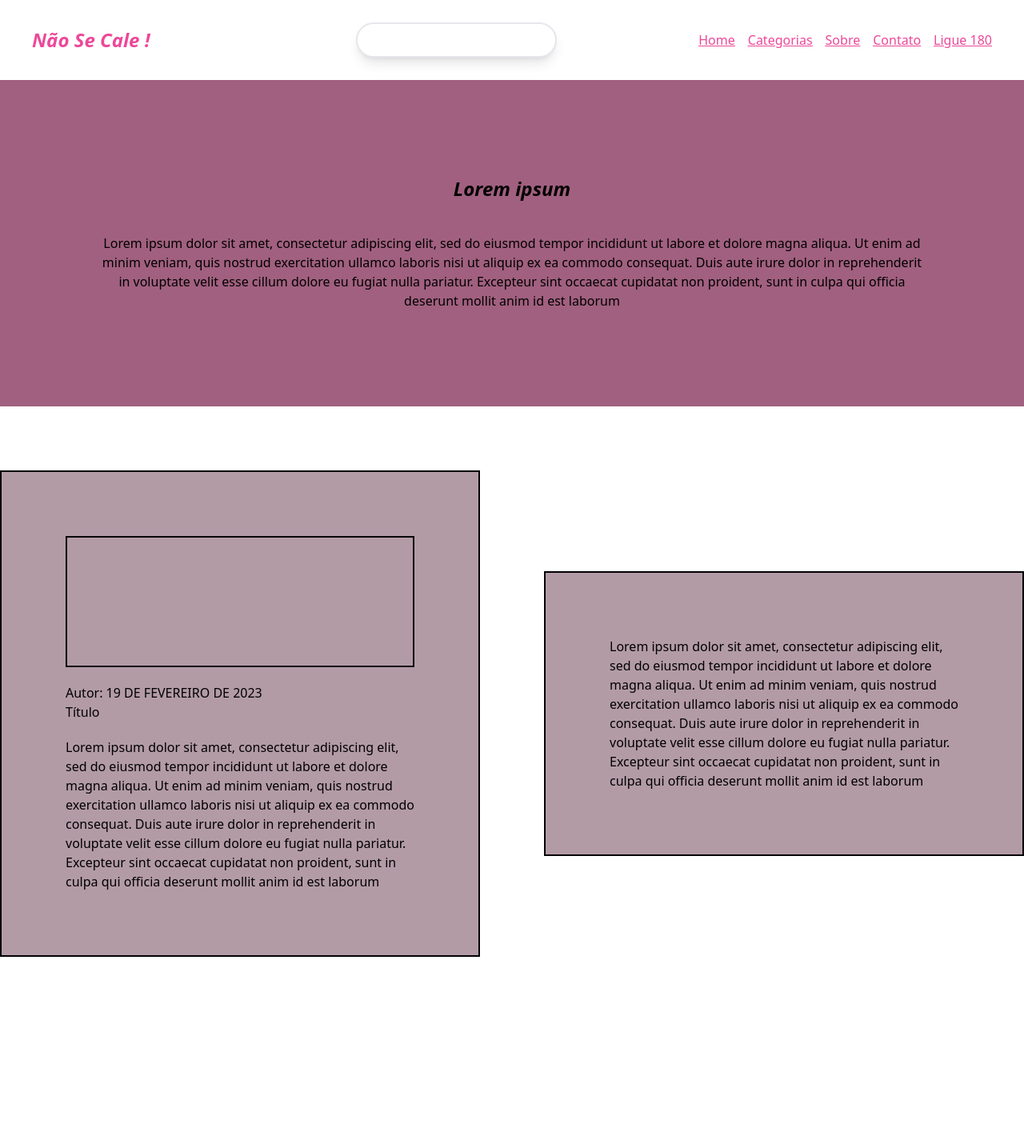
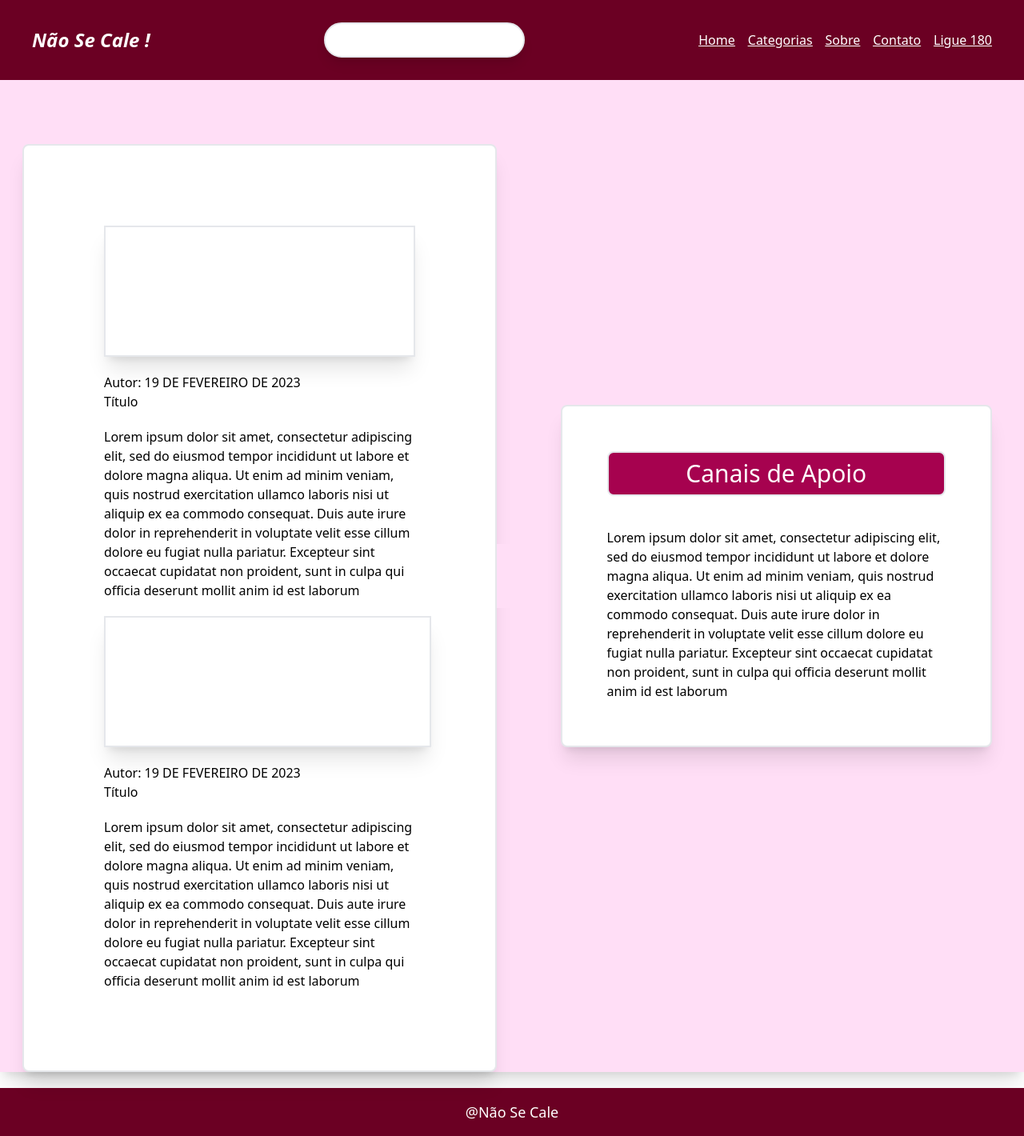
Before and after one commit to arthurcant/Nao-Se-Cale-Mulher, a React (Create React App) app in the folder naosecale/: page / in a window 1280 px wide. Shown: the whole page at 80% size. Before the commit the page ends 1196 px from the top, so only its background shows below. Built offline with nearby package versions, Linux system fonts and the light colour scheme.

Commit message:
<ViniciusRCSilva@users.noreply.github.com>

```diff
--- /dev/null
+++ b/naosecale/src/components/Footer.js
@@ -0,0 +1,17 @@
+import { Link } from "react-router-dom";
+import { Hamburguer } from './HamburguerBtn'
+
+export function Footer(){
+    return(
+        <div>
+            <div className="items-center justify-between mt-5 py-4 shadow-xl text-white bg-[#6b0023] text-lg text-center">
+                <span>@Não Se Cale</span>
+            </div>
+
+
+        </div>
+    )
+
+
+
+    }
--- a/naosecale/src/components/Topbar.js
+++ b/naosecale/src/components/Topbar.js
@@ -3,13 +3,13 @@ import { Hamburguer } from './HamburguerBtn'
 
 export function Topbar(){
     return(
-        <div className="flex flex-row w-full items-center justify-between py-7 shadow-xl text-pink-500 px-10">
+        <div className="flex flex-row w-full items-center justify-between py-7 shadow-xl text-white bg-[#6b0023] px-10">
             <div className="italic font-extrabold items-center text-xl lg:text-2xl">
                 <Link to="/"><span className="hidden lg:flex">Não Se Cale !</span></Link>
                 <Link to="/"><span className="flex lg:hidden">NSC!</span></Link>
             </div>
 
-            <input type="text" className="hidden lg:flex shadow-lg border-2 hover:border-pink-500 ml-20 rounded-full text-black p-2 transition-colors"/>
+            <input type="text" className="hidden lg:flex shadow-lg border-2 hover:border-pink-500 ml-20 rounded-full text-black p-2 transition-colors margin lg:ml-0"/>
 
             <div className="hidden lg:flex gap-4">
                 <div className="underline flex flex-row items-center">
--- a/naosecale/src/pages/index.js
+++ b/naosecale/src/pages/index.js
@@ -1,4 +1,5 @@
 import { Box } from '../components/Box'
+import { Footer } from '../components/Footer'
 import { Topbar } from '../components/Topbar'
 
 export function Index(){
@@ -6,40 +7,55 @@ export function Index(){
         <div className='w-full'>
             <Topbar/>
 
-            <div className="w-full bg-[#A1607F] lg:p-14 lg:m-15 p-5 ">
-                <div className="flex flex-col w-full text-center lg:pt20 p-0 lg:p-16 items-center m-0 ">
-                    <a className="italic font-extrabold text-2xl pb-10">Lorem ipsum</a>
-                    <span>Lorem ipsum dolor sit amet, consectetur adipiscing elit, sed do eiusmod tempor incididunt ut labore et dolore magna aliqua. Ut enim ad minim veniam, quis nostrud exercitation ullamco laboris nisi ut aliquip ex ea commodo consequat. Duis aute irure dolor in reprehenderit in voluptate velit esse cillum dolore eu fugiat nulla pariatur. Excepteur sint occaecat cupidatat non proident, sunt in culpa qui officia deserunt mollit anim id est laborum</span>
-                </div>
-            </div>
+            <div className="bg-[#FFDEF6]">
 
-            <div className="flex flex-col lg:flex-row items-center justify-between shadow-xl">
-                <div className=" bg-[#B39BA6] border-solid border-2 border-black lg:p-20 p-10 pt-10 mt-20">
+                <div className="flex flex-col lg:flex-row items-center justify-between shadow-xl bg-[#FFDEF6]">
+                    <div className="ml-7 border-solid border-2 rounded-lg shadow-xl lg:p-20 p-10 pt-10 mt-20 bg-white">
 
-                <div className="border-solid border-2 border-black p-20 mb-5">
-                </div>
-                    <div className="mt-5 font-weight: 900">
+                    <div className="border-solid border-2 p-20 m-5 shadow-xl"></div>
+
+                        <div className="m-0 ml-5 font-weight: 900">
                         <span>Autor: 19 DE FEVEREIRO DE 2023</span>
                         <div className="font-weight:900 mt-0">
                         <span>Título</span>
                         </div>
                         </div>
-                    <div className="mt-5">
+                        <div className="m-5">
                         <a>Lorem ipsum dolor sit amet, consectetur adipiscing elit, sed do eiusmod tempor incididunt ut labore et dolore magna aliqua. Ut enim ad minim veniam, quis nostrud exercitation ullamco laboris nisi ut aliquip ex ea commodo consequat. Duis aute irure dolor in reprehenderit in voluptate velit esse cillum dolore eu fugiat nulla pariatur. Excepteur sint occaecat cupidatat non proident, sunt in culpa qui officia deserunt mollit anim id est laborum</a>
                         </div>
+
+                        <div className="border-solid border-2 p-20 mb-5 shadow-xl ml-5 "></div>
+
+                        <div className="mt-0 ml-5  font-weight: 900">
+                        <span>Autor: 19 DE FEVEREIRO DE 2023</span>
+                        <div className="font-weight:900 mt-0">
+                        <span>Título</span>
                         </div>
-
-
-
-                <div className="p-10 bg-white">
+                        </div>
+                        <div className="m-5 ">
+                        <a>Lorem ipsum dolor sit amet, consectetur adipiscing elit, sed do eiusmod tempor incididunt ut labore et dolore magna aliqua. Ut enim ad minim veniam, quis nostrud exercitation ullamco laboris nisi ut aliquip ex ea commodo consequat. Duis aute irure dolor in reprehenderit in voluptate velit esse cillum dolore eu fugiat nulla pariatur. Excepteur sint occaecat cupidatat non proident, sunt in culpa qui officia deserunt mollit anim id est laborum</a>
+                        </div>
 
                     </div>
 
-                <div className=" bg-[#B39BA6] border-solid border-2 border-black lg:p-20 p-5 pt-10 mt-20">
+                    <div className="p-10 bg-[#FFDEF6]"></div>
+
+                        <div className=" bg-white border-solid border-2 shadow-xl rounded-lg lg:p-14 p-5 pt-10 mr-10">
+                        <div className="mb-10 text-center border-solid border-2 rounded-lg p-2 bg-[#a6024f] text-white text-3xl">
+                            <span>Canais de Apoio</span>
+                        </div>
+
+                        <div>
                         <a>Lorem ipsum dolor sit amet, consectetur adipiscing elit, sed do eiusmod tempor incididunt ut labore et dolore magna aliqua. Ut enim ad minim veniam, quis nostrud exercitation ullamco laboris nisi ut aliquip ex ea commodo consequat. Duis aute irure dolor in reprehenderit in voluptate velit esse cillum dolore eu fugiat nulla pariatur. Excepteur sint occaecat cupidatat non proident, sunt in culpa qui officia deserunt mollit anim id est laborum</a>
-                </div>
                         </div>
 
                     </div>
+
+                </div>
+
+            </div>
+
+            <Footer/>
+        </div>
     )
 }
```
Lines whose indentation alone changed are shown as unchanged.
